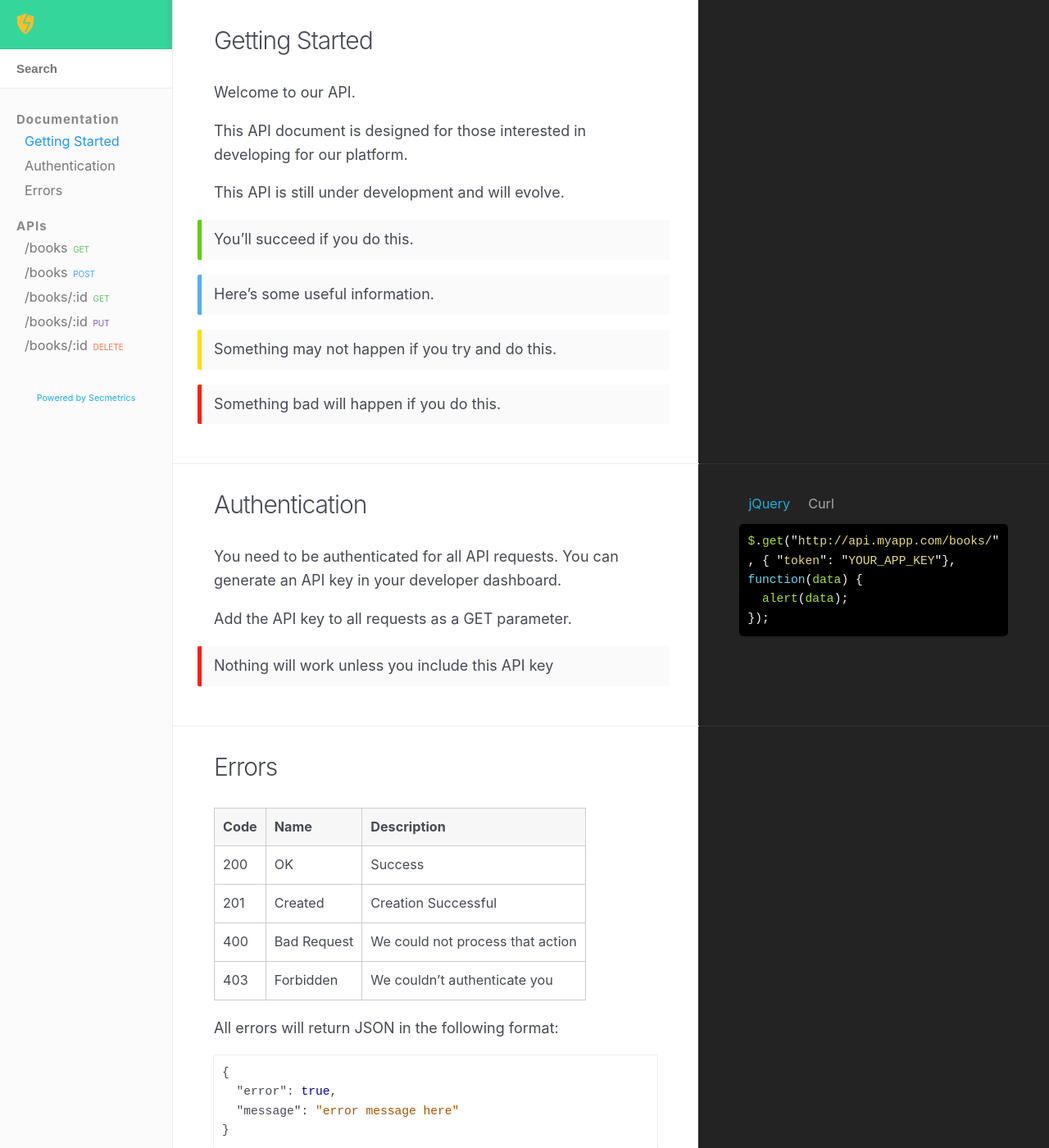
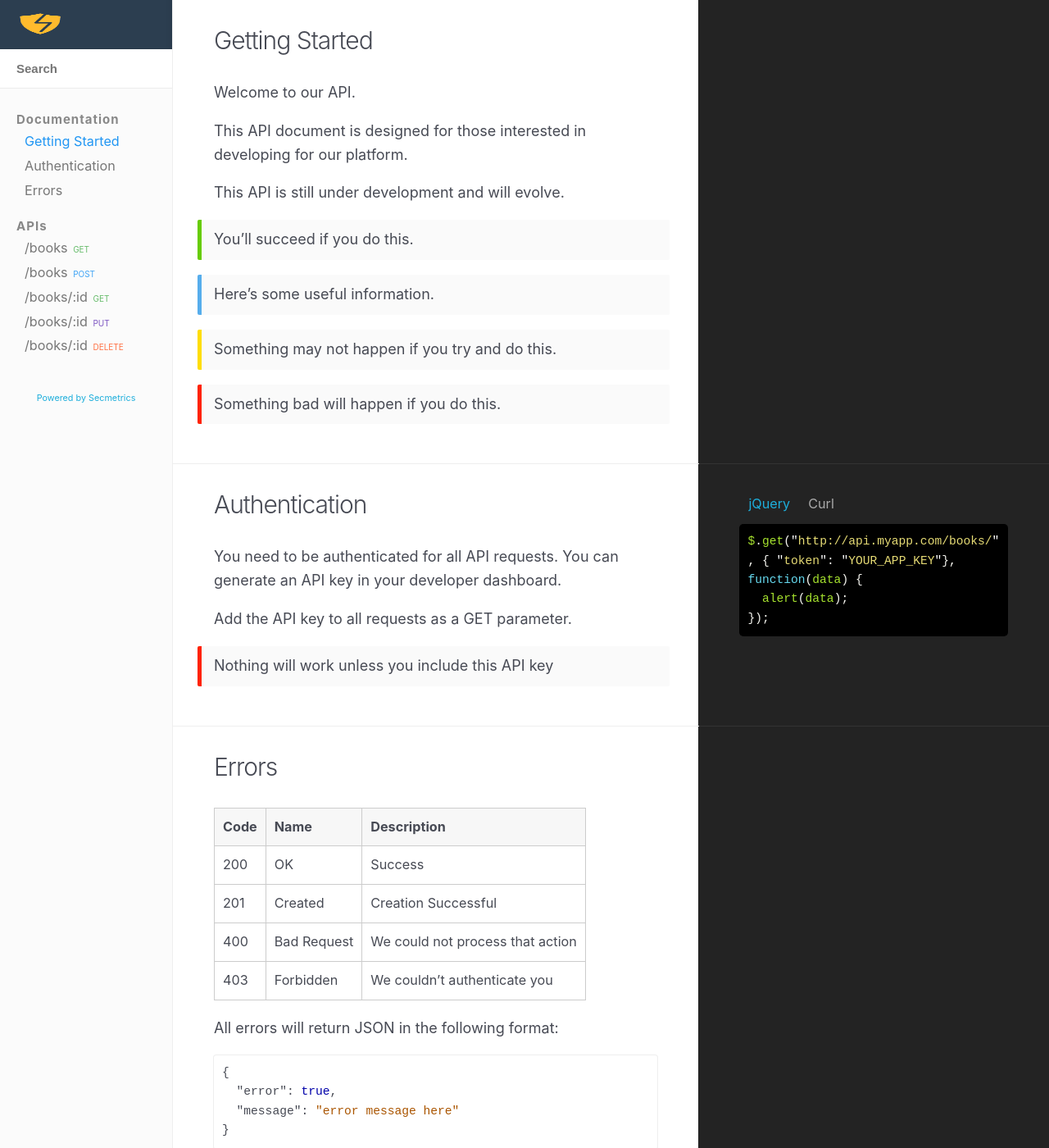
Before and after one commit to Secmetrics/bao.secmetrics.no, a Jekyll site: the page built from index.html, in a window 1280 px wide and 1400 px high. Shown: the whole window at 82% size. Built offline with Jekyll 4.4.1, drawn with Linux system fonts in a browser that asks for light colours; nearby versions of some CDN libraries.

Commit message:
Updated color

```diff
--- a/_layouts/default.html
+++ b/_layouts/default.html
@@ -24,7 +24,7 @@
 	<body>
 		<header>
 			<h1>
-				<a href="/"><img src="/images/bao_logo.png" height="40" alt="{{ site.title }} logo"></a>
+				<a href="/"><img src="/images/bao_logo.png" width="100%" alt="{{ site.title }} logo"></a>
 				<button type="button" class="open-nav" id="open-nav"></button>
 			</h1>
 
--- a/css/style.scss
+++ b/css/style.scss
@@ -3,7 +3,7 @@ layout: null
 sitemap: false
 ---
 
-$brand-colour: #35d69b;
+$brand-colour: #2C3E50;
 
 $nav-header-height: 60px;
 $nav-background-color: #f5f5f5;
```
